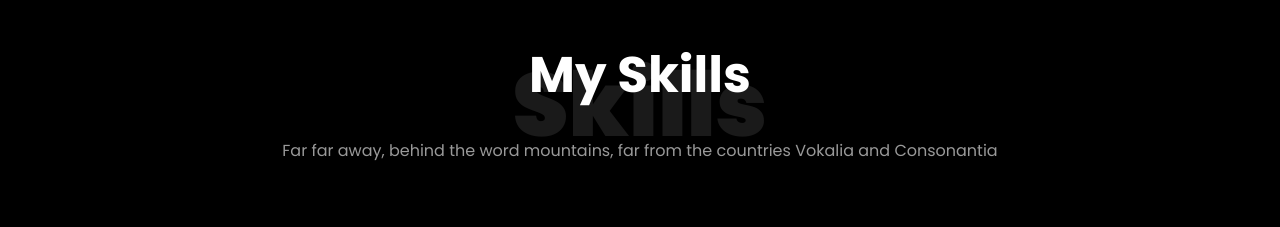
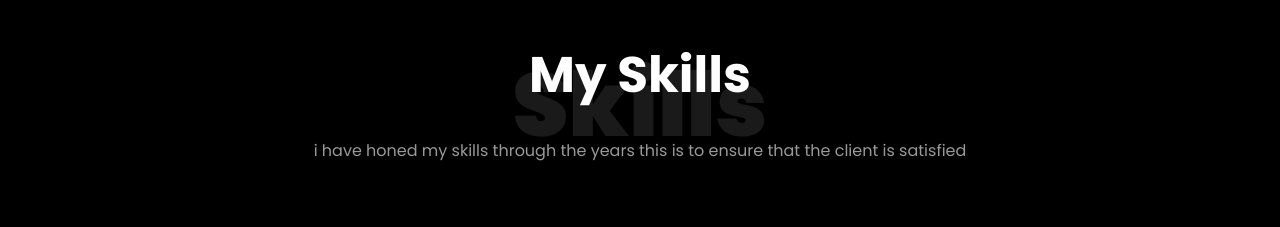
Before and after one commit to Turphimo-Ramon/Turphimo-Ramon.github.io, a plain HTML site: page index.html in a window 1280 px wide. Shown: the part 3600-3827 px from the top of the page. Drawn offline with Linux system fonts and the light colour scheme; files whose address does not match are found by name.

Commit message:
Update index.html

```diff
--- a/index.html
+++ b/index.html
@@ -241,7 +241,7 @@
           <div class="col-md-12 heading-section text-center ftco-animate">
           	<h1 class="big big-2">Skills</h1>
             <h2 class="mb-4">My Skills</h2>
-            <p>Far far away, behind the word mountains, far from the countries Vokalia and Consonantia</p>
+            <p>i have honed my skills through the years this is to ensure that the client is satisfied</p>
           </div>
         </div>
 				<div class="row">
```
